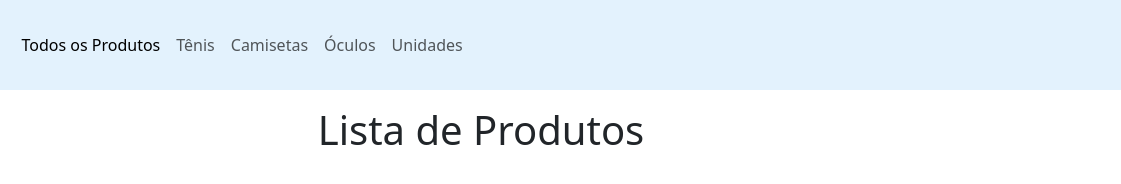
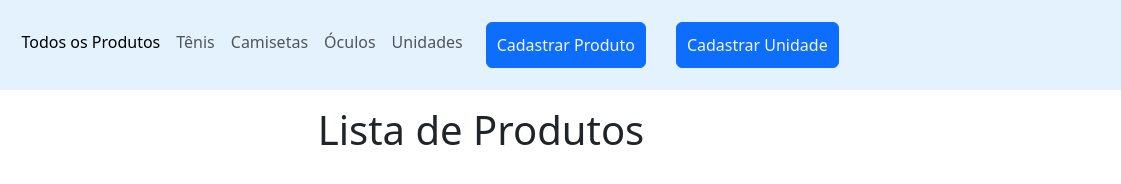
Before and after one commit to Vilander/loja-de-informatica, a website: page site-loja/produtos.html in a window 1280 px wide. Shown: the full height of the page, 159-1280 px from the left. Drawn offline with nearby package versions, Linux system fonts and the light colour scheme; no server answers.

Commit message:
add botton

```diff
--- a/site-loja/produtos.html
+++ b/site-loja/produtos.html
@@ -67,6 +67,20 @@
               <li class="nav-item">
                 <a class="nav-link" href="unidades.html">Unidades</a>
               </li>
+              <li class="nav-item">
+                <button type="button" class="btn btn-primary botao">
+                  <a class="nav-link" href="form-produto.html"
+                    >Cadastrar Produto</a
+                  >
+                </button>
+              </li>
+              <li class="nav-item">
+                <button type="button" class="btn btn-primary botao">
+                  <a class="nav-link" href="form-unidade.html"
+                    >Cadastrar Unidade</a
+                  >
+                </button>
+              </li>
             </ul>
           </div>
         </div>
--- a/style.css
+++ b/style.css
@@ -8,24 +8,25 @@
     transition: transform 0.3s ease-in-out, box-shadow 0.3s ease-in-out;
 }
 
-.card-unidade .card-img-top{
+.card-unidade .card-img-top {
     height: 250px;
     object-fit: cover;
 }
 
-.ordenarPor{
+.ordenarPor {
     display: flex;
     padding: 5px;
 }
-.ordenarPor a{
+
+.ordenarPor a {
     margin: 5px;
-    border:2px solid #ededf7;
+    border: 2px solid #ededf7;
     padding: 15px;
     border-radius: 12px;
     background-color: #d7d3ff;
 }
 
-.title-unidade{
+.title-unidade {
     font-size: 50px;
     margin: 15px;
     color: rgb(27, 0, 53);
@@ -40,7 +41,7 @@
     transition: transform 0.3s ease-in-out, box-shadow 0.3s ease-in-out;
 }
 
-.contato{
+.contato {
     display: grid;
     padding: 5px;
     margin-top: 10px;
@@ -52,10 +53,28 @@
 
 .card:hover {
     transform: scale(1.05);
-    box-shadow: 0 10px 25px rgba(0,0,0,0.15);
+    box-shadow: 0 10px 25px rgba(0, 0, 0, 0.15);
 }
 
 .card-unidade:hover {
     transform: scale(1.05);
-    box-shadow: 0 10px 25px rgba(0,0,0,0.15);
+    box-shadow: 0 10px 25px rgba(0, 0, 0, 0.15);
 }
+
+.botao {
+    display: flex;
+    justify-content: center;
+    margin-top: 10px;
+    padding: 2px;
+    color: #f5f5f5 !important;
+    margin: 0 15px;
+}
+
+button a {
+    color: #f5f5f5 !important;
+    text-decoration: none;
+    padding: 10px 20px;
+    background-color: #4a4a4a;
+    border-radius: 5px;
+    transition: background-color 0.3s ease-in-out;
+}
```
Also changed, not shown: site-loja/unidades.html (+14 -0 lines).
